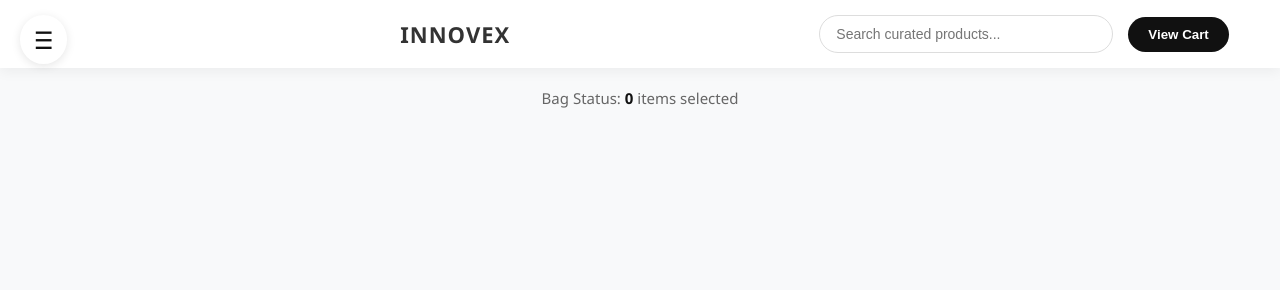
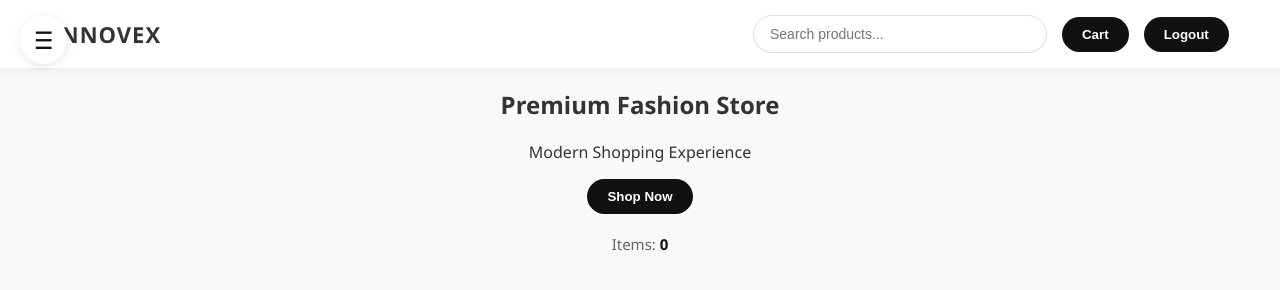
Before and after one commit to kavya-19cpu/Innovex, a website: page index.html in a window 1280 px wide. Drawn offline with Linux system fonts and the light colour scheme; no server answers.

Commit message:
Update index.html

```diff
--- a/index.html
+++ b/index.html
@@ -3,21 +3,22 @@
 
 <head>
   <meta charset="UTF-8">
-  <meta name="viewport" content="width=device-width, initial-scale=1.0">
-  <title>Innovex 🛍️</title>
+
+  <meta
+    name="viewport"
+    content="width=device-width, initial-scale=1.0"
+  >
+
+  <title>Innovex</title>
 
   <link rel="stylesheet" href="style.css">
 </head>
 
 <body>
 
-  <!-- HAMBURGER MENU -->
-
 <div class="hamburger" onclick="toggleMenu()">
 ☰
 </div>
-
-  <!-- SIDE MENU -->
 
 <div id="sideMenu" class="side-menu">
 
@@ -27,10 +28,6 @@
 
 <button onclick="filterProducts('All')">
 All Products
-      </button>
-
-      <button onclick="filterProducts('Saree')">
-        Sarees
 </button>
 
 <button onclick="filterProducts('Clothing')">
@@ -53,11 +50,7 @@
 
 </div>
 
-  <!-- NAVBAR -->
-
 <div class="navbar">
-
-    <div style="width:40px;"></div>
 
 <h1 class="logo">
 INNOVEX
@@ -68,37 +61,54 @@
 <input
 type="text"
 id="search"
-        placeholder="Search curated products..."
+placeholder="Search products..."
 >
 
-      <button onclick="location.href='cart.html'" class="view-cart-btn">
-        View Cart
+<button onclick="location.href='cart.html'">
+Cart
+</button>
+
+<button onclick="logout()">
+Logout
 </button>
 
 </div>
 
 </div>
 
-  <!-- CART INFO -->
+<section class="hero">
+
+<div class="hero-content">
+
+<h1>
+Premium Fashion Store
+</h1>
+
+<p>
+Modern Shopping Experience
+</p>
+
+<button>
+Shop Now
+</button>
+
+</div>
+
+</section>
 
 <p class="cart-info-bar">
-    Bag Status:
-    <span id="count">0</span>
-    items selected
+Items:
+<span id="count">
+0
+</span>
 </p>
-
-  <!-- PRODUCTS -->
 
 <div id="products"></div>
 
-  <!-- TOAST NOTIFICATION -->
-
 <div id="toast"></div>
 
-  <!-- SCRIPT -->
-
+<script src="auth.js"></script>
 <script src="script.js"></script>
 
 </body>
-
 </html>
```
Lines whose indentation alone changed are shown as unchanged.
